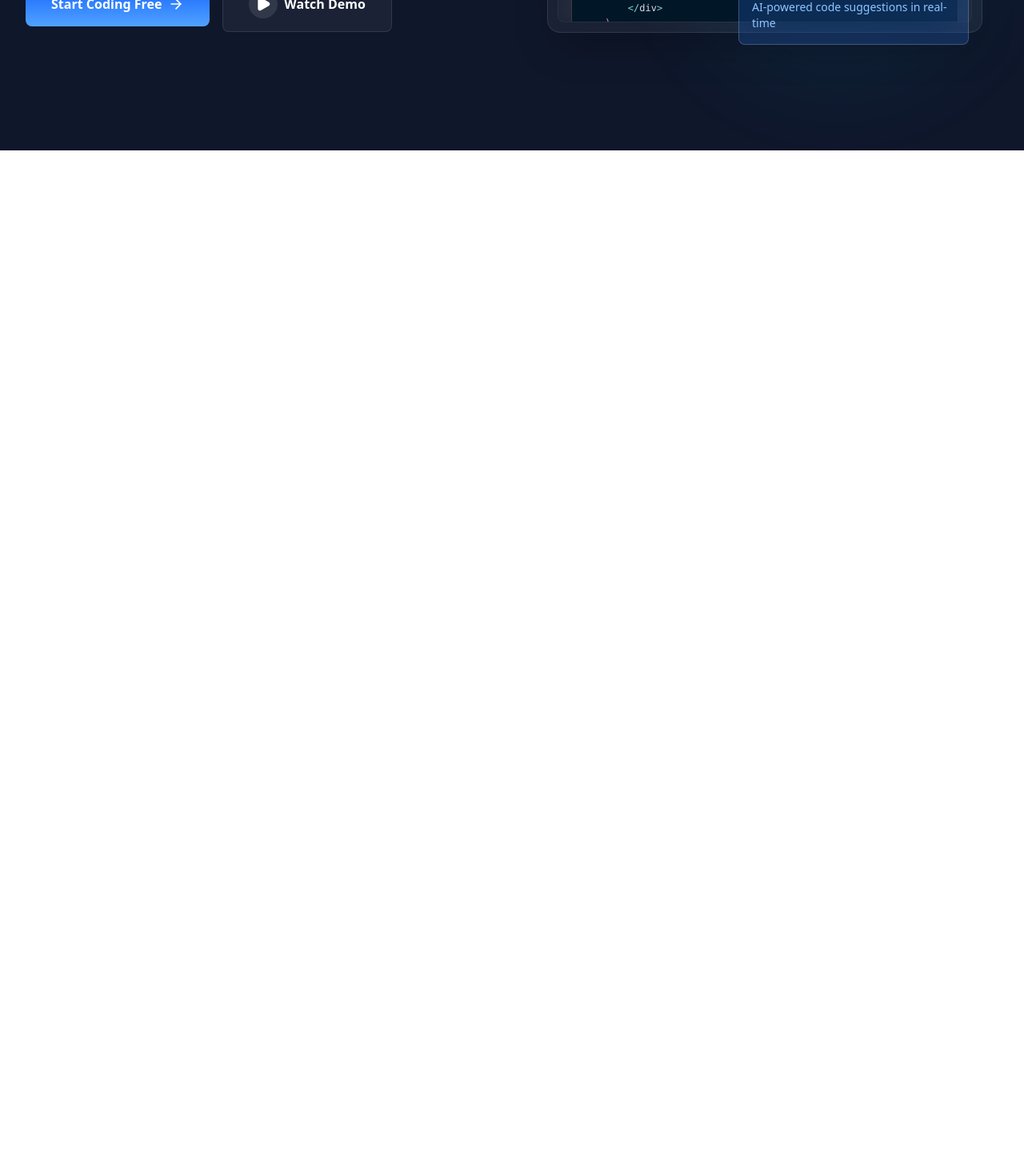
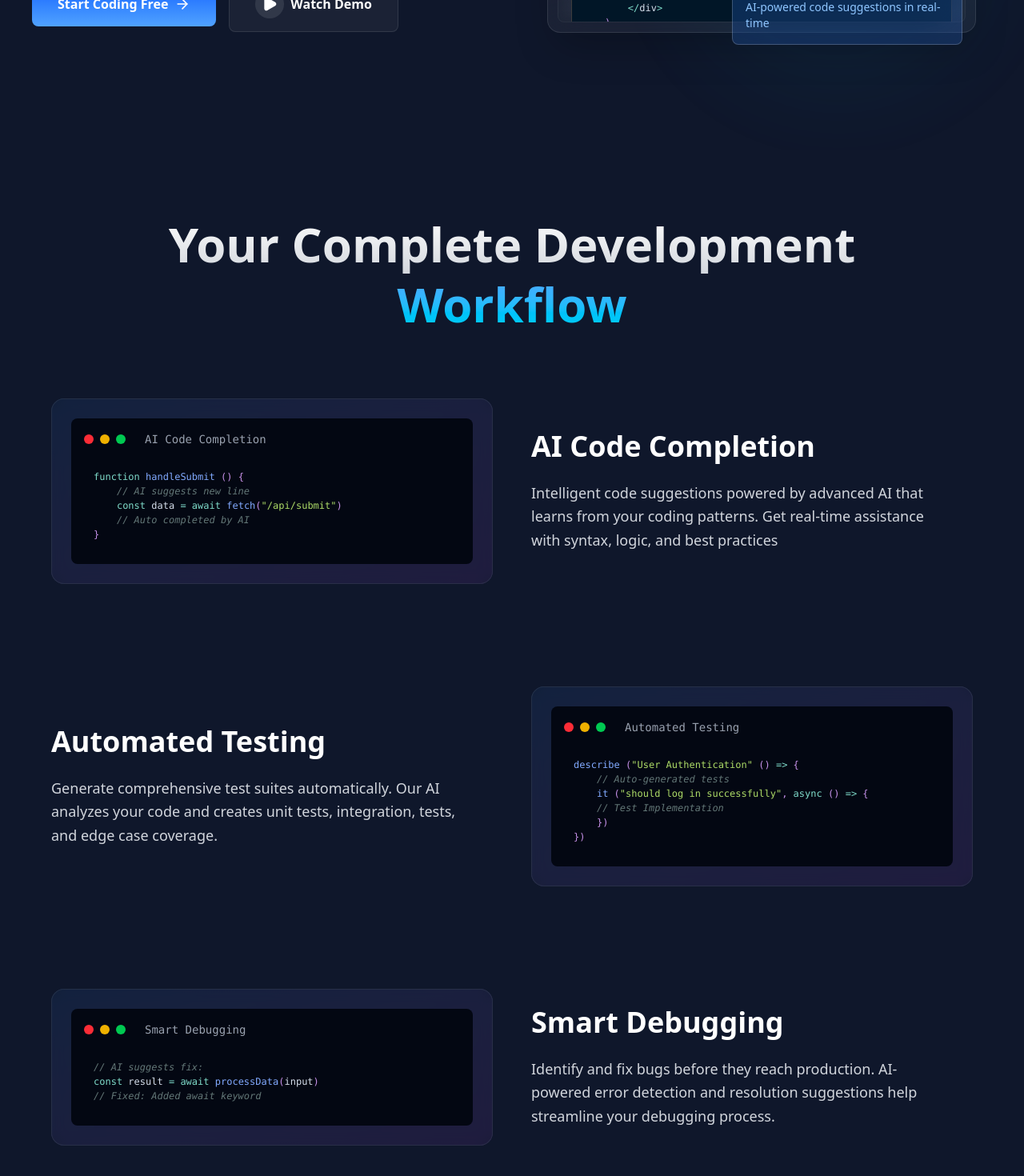
Before and after one commit to trustonyekwere/tailwind-project_1, a React (Vite) app in the folder project_1/: page / in a window 1280 px wide. Shown: the part 612-2082 px from the top of the page at 80% size. Before the commit the page ends 800 px from the top, so only its background shows below. Built offline with nearby package versions, Linux system fonts and the light colour scheme.

Commit message:
fixed preloader and added features section

```diff
--- a/project_1/src/App.jsx
+++ b/project_1/src/App.jsx
@@ -14,16 +14,16 @@
     // Simulate data fetching or content loading time with a setTimeout
     const timer = setTimeout(() => {
       setIsLoading(false); // Once content is "loaded", set isLoading to false
-    }, 3000); // Loader displays for 3 seconds
+    }, 2500); // Loader displays for 2.5 seconds
 
     return () => clearTimeout(timer); // Cleanup the timer
   }, []);
 
   return (
-      <div className="App">
+      <div>
         {isLoading ? (
           <Loader /> // Show the Loader component if isLoading is true
-        ) : (
+        ) : ( // Else, display main content
           <div className="min-h-screen bg-slate-900 overflow-hidden">
             <Navbar />
             <Hero />
--- a/project_1/src/components/Features.jsx
+++ b/project_1/src/components/Features.jsx
@@ -1,3 +1,108 @@
-export default function Hero () {
-    return <div></div>;
+import { Prism as SyntaxHighlighter } from "react-syntax-highlighter";
+import { nightOwl } from "react-syntax-highlighter/dist/esm/styles/prism";
+
+const features = [
+    {
+        title: "AI Code Completion",
+        description: "Intelligent code suggestions powered by advanced AI that learns from your coding patterns. Get real-time assistance with syntax, logic, and best practices",
+        codeSnippet:
+        `function handleSubmit () {
+    // AI suggests new line
+    const data = await fetch("/api/submit")
+    // Auto completed by AI
+}`,
+        imagePosition: "left",
+    },
+    {
+        title: "Automated Testing",
+        description: "Generate comprehensive test suites automatically. Our AI analyzes your code and creates unit tests, integration, tests, and edge case coverage.",
+        codeSnippet:
+        `describe ("User Authentication" () => {
+    // Auto-generated tests
+    it ("should log in successfully", async () => {
+    // Test Implementation
+    })
+})`,
+        imagePosition: "right",
+    },
+    {
+        title: "Smart Debugging",
+        description: "Identify and fix bugs before they reach production. AI-powered error detection and resolution suggestions help streamline your debugging process.",
+        codeSnippet:
+        `// AI suggests fix:
+const result = await processData(input)
+// Fixed: Added await keyword
+`,
+        imagePosition: "left",
+    }
+]
+
+export default function Features () {
+    return (
+        <section id="features" className="py-16 sm:py-20 mx-auto px-4 sm:px-6 lg:px-8 xl:px-10 relative">
+            <div className="max-w-6xl mx-auto">
+                <div className="text-center mb-12 sm:mb-16 lg:mb-20">
+                    <h2 className="text-5xl sm:text-4xl md:text-5xl lg:text-6xl font-bold leading-tight mb-4 sm:mb-6 text-white">
+                        <span className="bg-linear-to-b from-white to-gray-300 bg-clip-text text-transparent">Your Complete Development</span>
+                        <br />
+                        <span className="bg-linear-to-b from-blue-400 to-cyan-400 bg-clip-text text-transparent">Workflow</span>
+                    </h2>
+                </div>
+
+                <div className="space-y-16 sm:space-y-20 lg:space-y-32">
+                    {features.map((feature, key) => (
+                        <div key={key} className={`flex flex-col lg:flex-row items-center gap-8 sm:gap-12 ${feature.imagePosition === "right" ? "lg:flex-row-reverse" : ""}`}>
+                            {/* Code Section */}
+                            <div className="flex-1 w-full overflow-x-hidden">
+                                <div className="relative group">
+                                    <div className="absolute inset-0 bg-linear-to-br from-blue-500/20 to-purple-500/20 rounded-xl sm:rounded-2xl transition-all duration-500" />
+                                    <div className="relative bg-gray-900/50 backdrop-blur-sm border border-gray-700/50 rounded-xl sm:rounded-2xl p-4 sm:p-6 overflow-hidden group-hover:border group-hover:border-blue-600/50 transition-all duration-300">
+                                        {/* IDE Interface */}
+                                        <div className="bg-gray-950 rounded-lg p-3 sm:p-4 font-mono text-xs sm:text-sm">
+                                            <div className="flex items-center space-x-1 sm:space-x-2 mb-3 sm:mb-4">
+                                                <div className="flex space-x-1 sm:space-x-2 items-center">
+                                                    <div className="w-2 h-2 sm:w-3 sm:h-3 rounded-full bg-red-500" />
+                                                    <div className="w-2 h-2 sm:w-3 sm:h-3 rounded-full bg-yellow-500" />
+                                                    <div className="w-2 h-2 sm:w-3 sm:h-3 rounded-full bg-green-500" />
+                                                </div>
+                                                <span className="text-gray-400 ml-2 sm:ml-4 text-xs sm:text-sm">
+                                                    {feature.title}
+                                                </span>
+                                            </div>
+                                            <div>
+                                                <SyntaxHighlighter
+                                                    language="javascript"
+                                                    style={nightOwl}
+                                                    customStyle={{
+                                                        margin: 0,
+                                                        background: "transparent",
+                                                        borderRadius: "8px",
+                                                        fontSize: "12px",
+                                                        lineHeight: "1.4",
+                                                        height: "100%",
+                                                        overflowX: "hidden",
+                                                    }}
+                                                    wrapLines={true}
+                                                >
+                                                    {feature.codeSnippet}
+                                                </SyntaxHighlighter>
+                                            </div>
+                                        </div>
+                                    </div>
+                                </div>
+                            </div>
+
+                            {/* Text Section */}
+                            <div className="flex-1 w-full">
+                                <div className="max-w-lg mx-auto lg:mx-0 text-center lg:text-left">
+                                    <h3 className="text-4xl sm:text-3xl lg:text-4xl font-bold mb-4 sm:mb-6 text-white">{feature.title}</h3>
+                                    <p className="text-gray-300 text-base sm:text-lg leading-relaxed">{feature.description}</p>
+                                </div>
+                            </div>
+                        </div>
+                    ))}
+                </div>
+            </div>
+        </section>
+    );
 }
--- a/project_1/src/components/Hero.jsx
+++ b/project_1/src/components/Hero.jsx
@@ -25,7 +25,7 @@
 
     const currentFloatingCard = floatingCards[activeTab];
     return (
-        <section className="relative min-h-screen flex items-center justify-center pt-16 sm:pt-20 px-4 sm:px-6 lg:px-8 overflow-hidden">
+        <section className="relative min-h-screen flex items-center justify-center pt-16 sm:pt-20 overflow-hidden">
             {/* mouse following blob */}
             <div
                 className="absolute inset-0 opacity-30"
@@ -40,7 +40,7 @@
             <div className="absolute top-20 left-4 sm:left-10 w-48 sm:w-72 h-48 sm:h-72 bg-blue-500/10 rounded-full blur-3xl animate-pulse" />
             <div className="absolute bottom-20 right-4 sm:right-10 w-64 sm:w-96 h-64 sm:h-96 bg-cyan-500/10 rounded-full blur-3xl animate-pulse delay-1000" />
 
-            <div className="max-w-7xl mx-auto text-center relative w-full">
+            <div className="max-w-7xl mx-auto px-4 sm:px-6 lg:px-8 xl:px-10 text-center relative w-full">
                 <div className="max-w-7xl mx-auto flex flex-col lg:grid lg:grid-cols-2 text-center lg:text-left gap-6 sm:gap-8 lg:gap-12 items-center relative">
 
                     <div>
@@ -49,7 +49,7 @@
                             <span className="text-blue-300 text-xs sm:text-sm">Introducing SAYA AI</span>
                         </div>
 
-                        <h1 className="text-5xl sm:text-3xl md:text-4xl lg:text-6xl font-bold mb-4 sm:mb-6 animate-in slide-in-from-bottom duration-700 text-white delay-100">
+                        <h1 className="text-5xl sm:text-6xl md:text-6xl lg:text-6xl font-bold mb-4 sm:mb-6 animate-in slide-in-from-bottom duration-700 text-white delay-100">
                             <span className="bg-linear-to-r from-white via-blue-100 to-cyan-100 bg-clip-text text-transparent block mb-1 sm:mb-2">Code Faster</span>
                             <span className="bg-linear-to-b from-blue-400 via-cyan-400 to-blue-400 bg-clip-text text-transparent block mb-1 sm:mb-2">Build Better</span>
                             <span className="bg-linear-to-r from-white via-blue-100 to-cyan-100 bg-clip-text text-transparent block mb-1 sm:mb-2">With SAYA AI</span>
@@ -129,7 +129,7 @@
                             </div>
 
                             {/* Floating Cards */}
-                            <div className={`hidden md:block absolute bottom-4 right-4 transform translate-y-8 w-72 ${floatingCards[activeTab].bgColor} backdrop-blur-xl rounded-lg p-4 border border-white/20`}>
+                            <div className={`hidden lg:block absolute bottom-4 right-4 transform translate-y-8 w-72 ${floatingCards[activeTab].bgColor} backdrop-blur-xl rounded-lg p-4 border border-white/20`}>
                                 <div className="flex items-center space-x-2 mb-2">
                                     <div className={`w-6 h-6 ${currentFloatingCard.iconColor} flex items-center justify-center text-sm font-bold`}>{currentFloatingCard.icon}</div>
                                     <span className={`text-sm font-medium ${currentFloatingCard.textColor}`}>{currentFloatingCard.title}</span>
--- a/project_1/src/components/Loader.jsx
+++ b/project_1/src/components/Loader.jsx
@@ -1,7 +1,7 @@
 const Loader = () => {
   return (
     <div className="h-screen flex items-center justify-center bg-slate-900 background-blur-md">
-      <div className="p-3 animate-spin bg-linear-to-bl from-pink-400 via-purple-400 to-indigo-600 md:w-35 md:h-35 h-30 w-30 rounded-full">
+      <div className="p-3 animate-spin bg-linear-to-bl from-pink-400 via-purple-400 to-indigo-600 h-25 w-25 rounded-full">
         <div className="rounded-full h-full w-full bg-slate-900 background-blur-md" />
       </div>
     </div>
--- a/project_1/src/components/Navbar.jsx
+++ b/project_1/src/components/Navbar.jsx
@@ -7,7 +7,7 @@
 
   return (
     <nav className="fixed top-0 w-full z-50 transition-all duration-300 bg-slate-900/20 backdrop-blur-sm">
-      <div className="max-w-7xl mx-auto px-4">
+      <div className="max-w-7xl mx-auto px-4 sm:px-6 lg:px-8 xl:px-10">
         <div className="flex justify-between items-center h-14 sm:h-16 md:h-20">
           <div className="flex items-center space-x-1 group cursor-pointer">
             <div>
```
